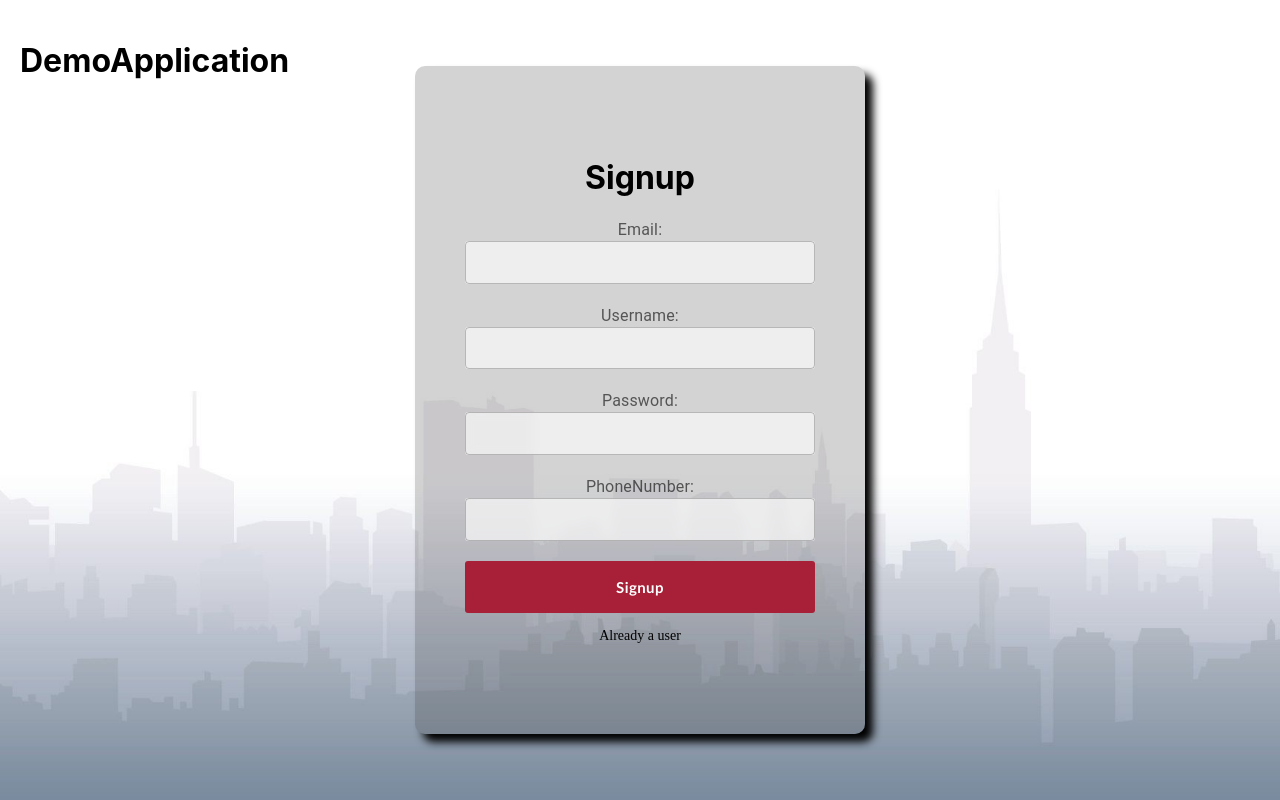
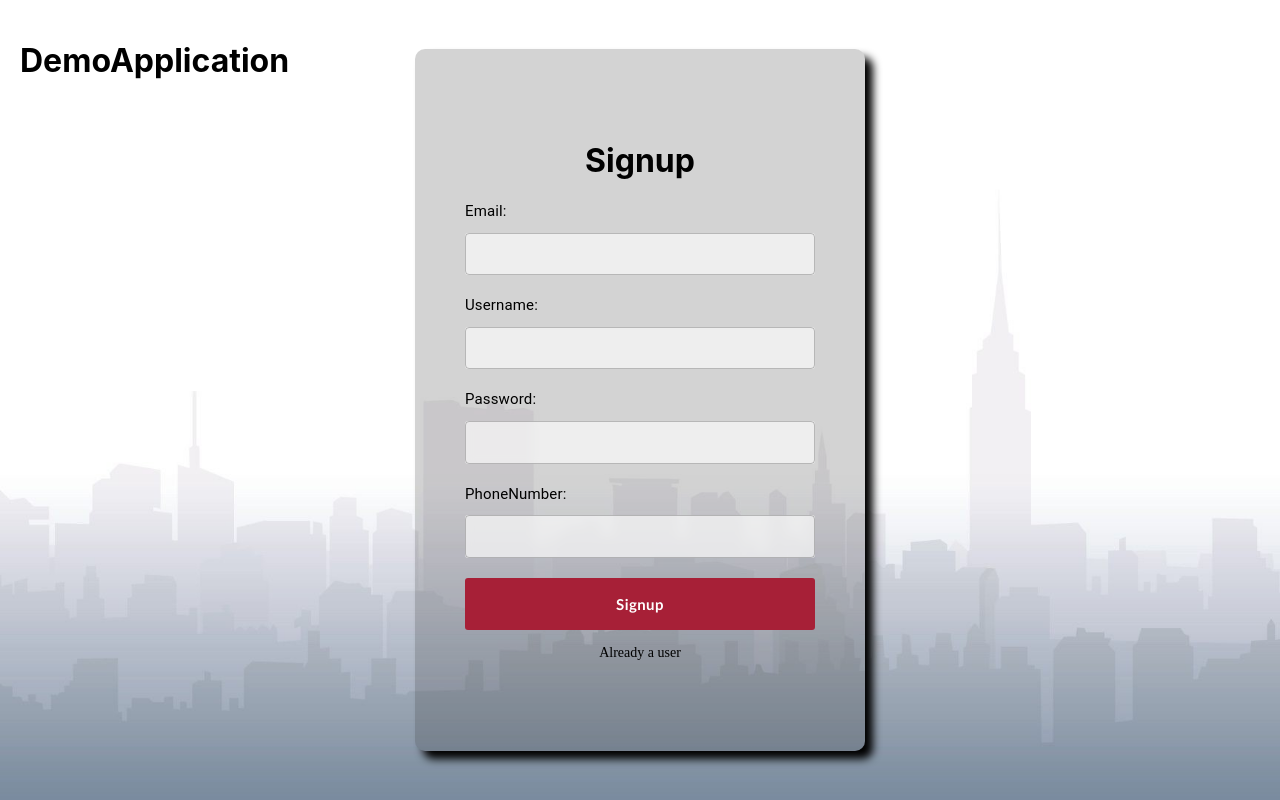
Before and after one commit to KaranChiluka/DemoApplication-ui, a React (Create React App) app: page /signup in a window 1280 px wide. Built offline with nearby package versions, Linux system fonts and the light colour scheme.

Commit message:
login service

```diff
--- a/src/common/axiosClient.ts
+++ b/src/common/axiosClient.ts
@@ -2,7 +2,7 @@ import axios, { AxiosError } from 'axios';
 import { redirectToLogin } from './commonUtils';
 
 const axiosClient = axios.create({
-  baseURL: 'https://jsonplaceholder.typicode.com',
+  baseURL: 'http://172.17.5.169:8080/api',
 });
 
 axiosClient.interceptors.request.use((config) => {
--- a/src/component/login.tsx
+++ b/src/component/login.tsx
@@ -12,12 +12,13 @@ import { useFormik } from 'formik';
 import * as Yup from 'yup';
 // import Signup from './signup';
 import useNavigate from '../common/useNavigate';
+import { getUsers } from '../service/loginService';
 
 const Login = () => {
   localStorage.removeItem('token');
   localStorage.removeItem('refreshtoken');
   const signInSchema = Yup.object().shape({
-    username: Yup.string().email('Please enter valid email').required('Email is required'),
+    username: Yup.string().required('Username is required'),
     password: Yup.string().required('Password is required'),
   });
   const [showPassword, setShowPassword] = useState(false);
@@ -28,8 +29,10 @@ const Login = () => {
   };
 
   const login = (values: any) => {
-    if (values) alert('Sucessfull Login');
-    else alert('Unsucessfull Login');
+    getUsers(values).then((resp) => {
+      console.log(resp);
+      // localStorage.setItem('token',resp.data.token)
+    });
   };
 
   const formik = useFormik({
--- a/src/component/signup.tsx
+++ b/src/component/signup.tsx
@@ -26,25 +26,25 @@ const Signup = () => {
             </div>
             <form>
               <div>
-                <InputLabel className='input-lable' htmlFor='email'>
+                <InputLabel className='input-label' htmlFor='email'>
                   Email:
                 </InputLabel>
                 <TextField className='new-form-field' />
               </div>
               <div>
-                <InputLabel className='input-lable' htmlFor='username'>
+                <InputLabel className='input-label' htmlFor='username'>
                   Username:
                 </InputLabel>
                 <TextField id='username' className='new-form-field' />
               </div>
               <div>
-                <InputLabel className='input-lable' htmlFor='password'>
+                <InputLabel className='input-label' htmlFor='password'>
                   Password:
                 </InputLabel>
                 <TextField className='new-form-field' />
               </div>
               <div>
-                <InputLabel className='input-lable' htmlFor='phoneNumber'>
+                <InputLabel className='input-label' htmlFor='phoneNumber'>
                   PhoneNumber:
                 </InputLabel>
                 <TextField className='new-form-field' />
--- a/src/service/loginService.ts
+++ b/src/service/loginService.ts
@@ -1,5 +1,5 @@
 import axiosClient from '../common/axiosClient';
 
-export async function getUsers() {
-  return axiosClient.get('/post');
+export async function getUsers(req: any) {
+  return axiosClient.post('/security/login', req);
 }
```
